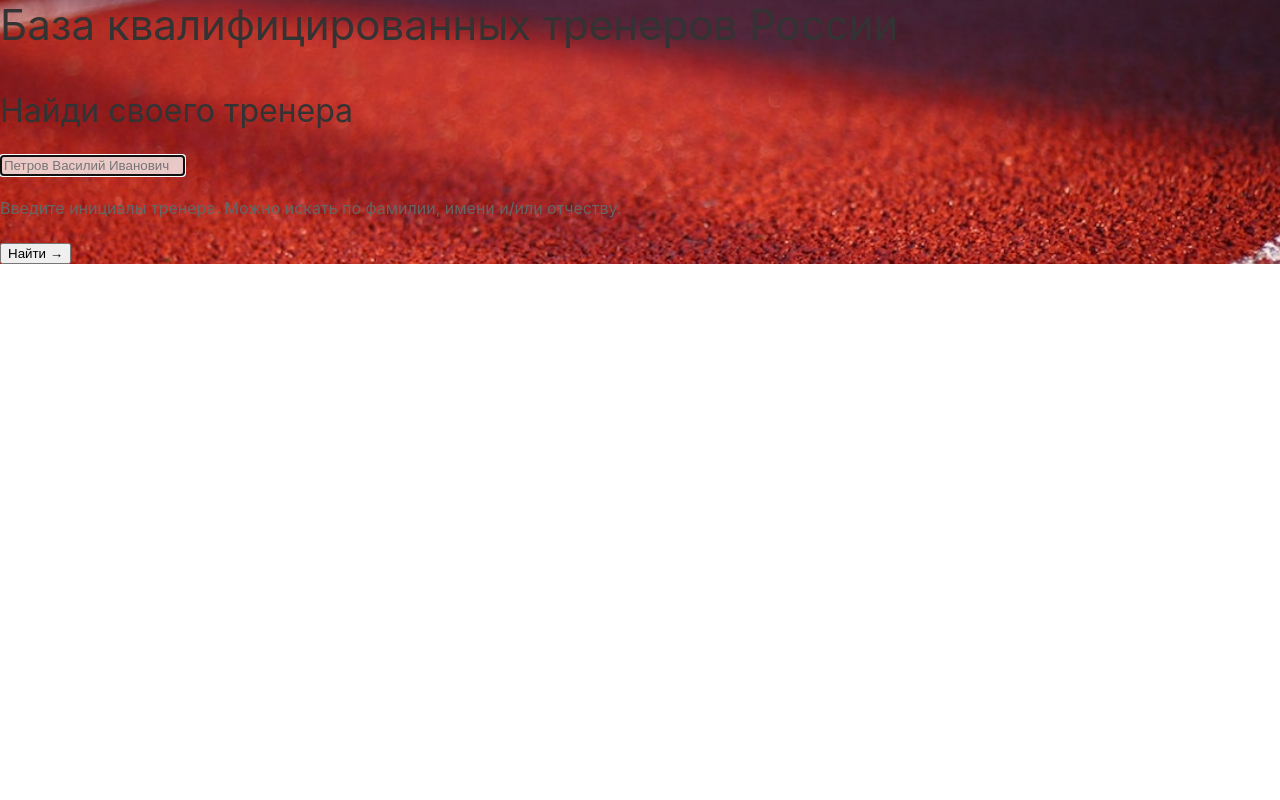
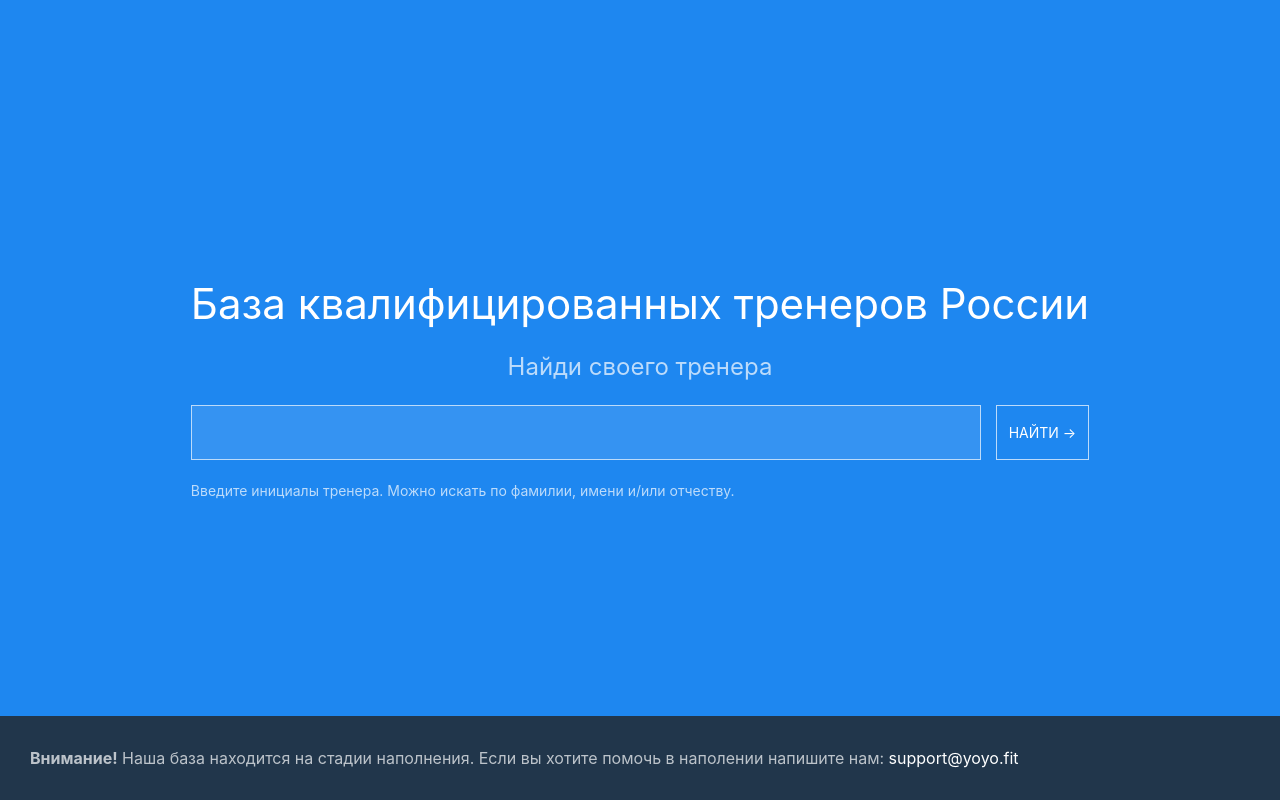
Before and after one commit to yoyofit/yoyo.fit, a Django app: template yoyo/templates/yoyo/index.html in a window 1280 px wide. Run offline with Django 3.2, Linux system fonts and the light colour scheme; the template is opened without the code that fills it, so the values that code supplies are empty.

Commit message:
Изменен дизайн главной страницы.

```diff
--- a/yoyo/templates/yoyo/index.html
+++ b/yoyo/templates/yoyo/index.html
@@ -1,37 +1,33 @@
 {% extends 'yoyo/base.html' %}
 {% load static %}
-
-{% block style %}
-    <link rel="stylesheet" href="{% static 'yoyo/css/main.css' %}">
-{% endblock %}
 
 {% block title %}Найди своего тренера — База всех квалифицированных тренеров России{% endblock %}
 
 {% block content %}
-    <section class="hero is-danger is-homepage is-fullheight">
-        <div class="hero-body">
-            <div class="container">
-                <form method="get" action="{% url 'yoyo:search' %}">
-                    <h1 class="title">База квалифицированных тренеров России</h1>
-                    <h2 class="subtitle">Найди своего тренера</h2>
-                    <div class="field is-horizontal">
-                        <div class="field-body">
-                            <div class="field">
-                                <div class="control">
-                                    <input type="text" name="q" class="input is-large" autofocus
-                                           placeholder="Петров Василий Иванович">
-                                    <p class="help">Введите инициалы тренера. Можно искать по фамилии, имени и/или отчеству.</p>
-                                </div>
-                            </div>
-                            <div class="field">
-                                <div class="control">
-                                    <button class="button is-light is-large">Найти &rarr;</button>
-                                </div>
-                            </div>
+    <div class="uk-section uk-section-primary uk-flex uk-flex-center uk-flex-middle uk-height-viewport">
+        <div class="container uk-text-center">
+            <h1>База квалифицированных тренеров России</h1>
+            <form action="{% url 'yoyo:search' %}">
+                <label for="id_q" class="uk-form-label uk-text-lead">Найди своего тренера</label>
+                <div class="uk-margin">
+                    <div class="uk-grid uk-grid-small">
+                        <div class="uk-width-expand uk-first-column">
+                            <input type="search" name="q" id="id_q" class="uk-input uk-form-large" autofocus required>
+                        </div>
+                        <div class="uk-width-auto">
+                            <button type="submit" class="uk-button uk-button-default uk-form-large uk-width-1-1">
+                                Найти &rarr;
+                            </button>
                         </div>
                     </div>
-                </form>
-            </div>
+                </div>
+                <p class="uk-text-small uk-text-left">Введите инициалы тренера. Можно искать по фамилии, имени и/или
+                    отчеству.</p>
+            </form>
         </div>
-    </section>
+        <div class="uk-position-bottom uk-overlay uk-overlay-primary uk-animation-fade">
+            <strong>Внимание!</strong> Наша база находится на стадии наполнения.
+            Если вы хотите помочь в наполении напишите нам: <a href="mailto:support@yoyo.fit">support@yoyo.fit</a>
+        </div>
+    </div>
 {% endblock %}
```
